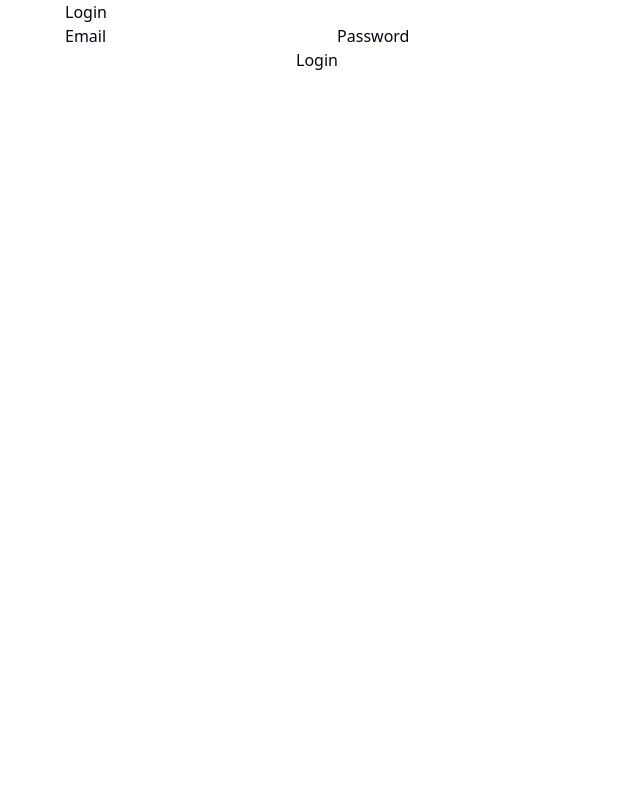
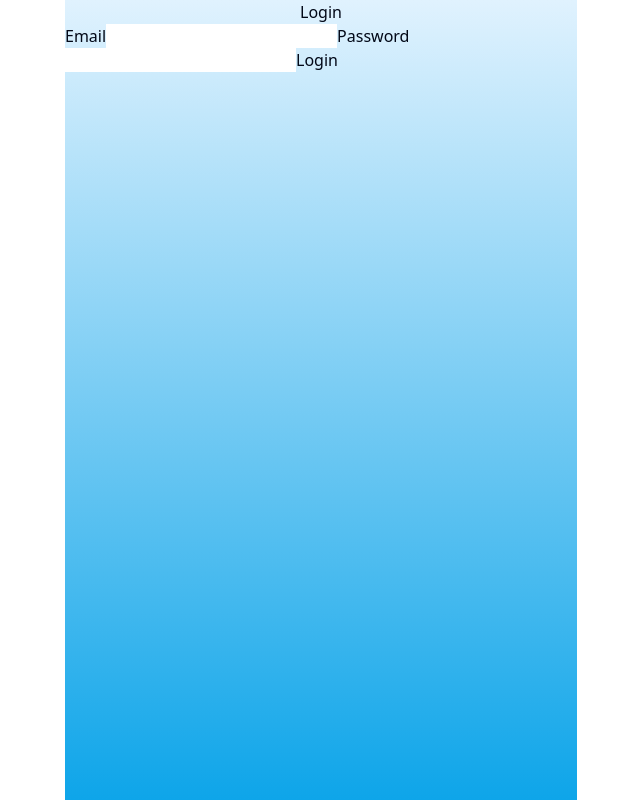
Before and after one commit to pudding-keep-in-touch/keep-in-touch-fe, a Next.js app: page /login in a window 1280 px wide. Shown: the whole page, without its empty margins (319-959 px from the left). Built offline with nearby package versions, Linux system fonts and the light colour scheme.

Commit message:
:sparkles: Orginize Login layout

```diff
--- a/src/app/login/page.tsx
+++ b/src/app/login/page.tsx
@@ -1,10 +1,11 @@
 import LoginForm from '@/features/auth/components/LoginForm'
+import MainLayout from '@/shared/ui/layouts/MainLayout'
 
 export default function Login() {
   return (
-    <div>
+    <MainLayout>
       <h1>Login</h1>
       <LoginForm />
-    </div>
+    </MainLayout>
   )
 }
--- a/src/app/page.tsx
+++ b/src/app/page.tsx
@@ -1,13 +1,14 @@
 import Link from 'next/link'
 import Image from 'next/image'
+import MainLayout from '@/shared/ui/layouts/MainLayout'
 
 export default function Home() {
   return (
-    <main className='flex flex-col min-h-screen items-center bg-gradient-to-b from-sky-100 to-sky-500'>
+    <MainLayout>
       Keep In Touch
       <Image src='/main.svg' alt='main' width={600} height={400} />
       <div>회원가입</div>
       <Link href='/login'>로그인</Link>
-    </main>
+    </MainLayout>
   )
 }
--- a/src/features/auth/components/LoginForm.tsx
+++ b/src/features/auth/components/LoginForm.tsx
@@ -1,9 +1,21 @@
+'use client'
+
+import { useState } from 'react'
+
 export default function LoginForm() {
+  const [email, setEmail] = useState('')
+
+  const handleSubmit = (e: React.FormEvent<HTMLFormElement>) => {
+    e.preventDefault()
+    console.log(email)
+    console.log('submit')
+  }
+
   return (
-    <form>
+    <form onSubmit={handleSubmit}>
       <label>
         Email
-        <input type='email' />
+        <input type='email' onChange={(e) => setEmail(e.target.value)} />
       </label>
       <label>
         Password
--- /dev/null
+++ b/src/shared/types/index.ts
@@ -0,0 +1,3 @@
+export interface MainLayoutProps {
+  children: React.ReactNode
+}
--- /dev/null
+++ b/src/shared/ui/layouts/MainLayout.tsx
@@ -0,0 +1,10 @@
+import React from 'react'
+import { MainLayoutProps } from '@/shared/types'
+
+export default function MainLayout({ children }: MainLayoutProps) {
+  return (
+    <div className='flex flex-col min-h-screen items-center bg-gradient-to-b from-sky-100 to-sky-500'>
+      {children}
+    </div>
+  )
+}
```
